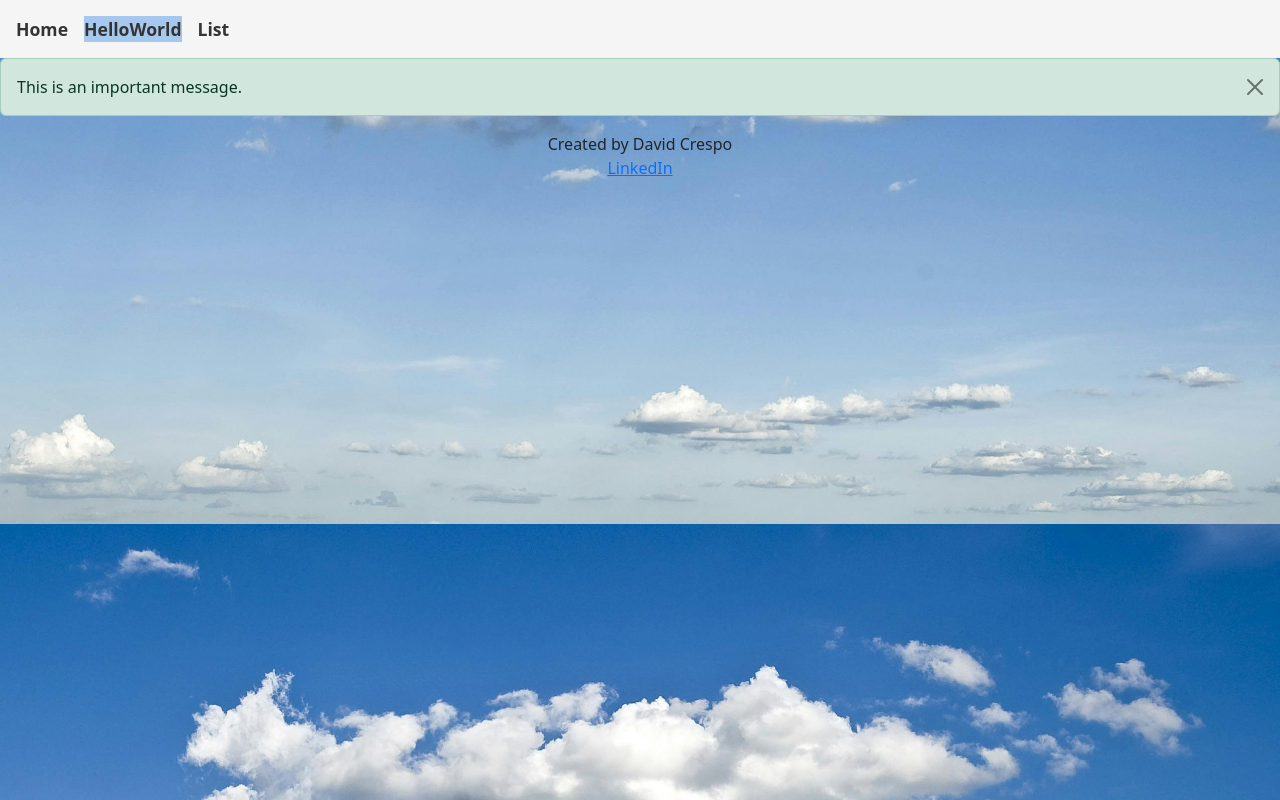
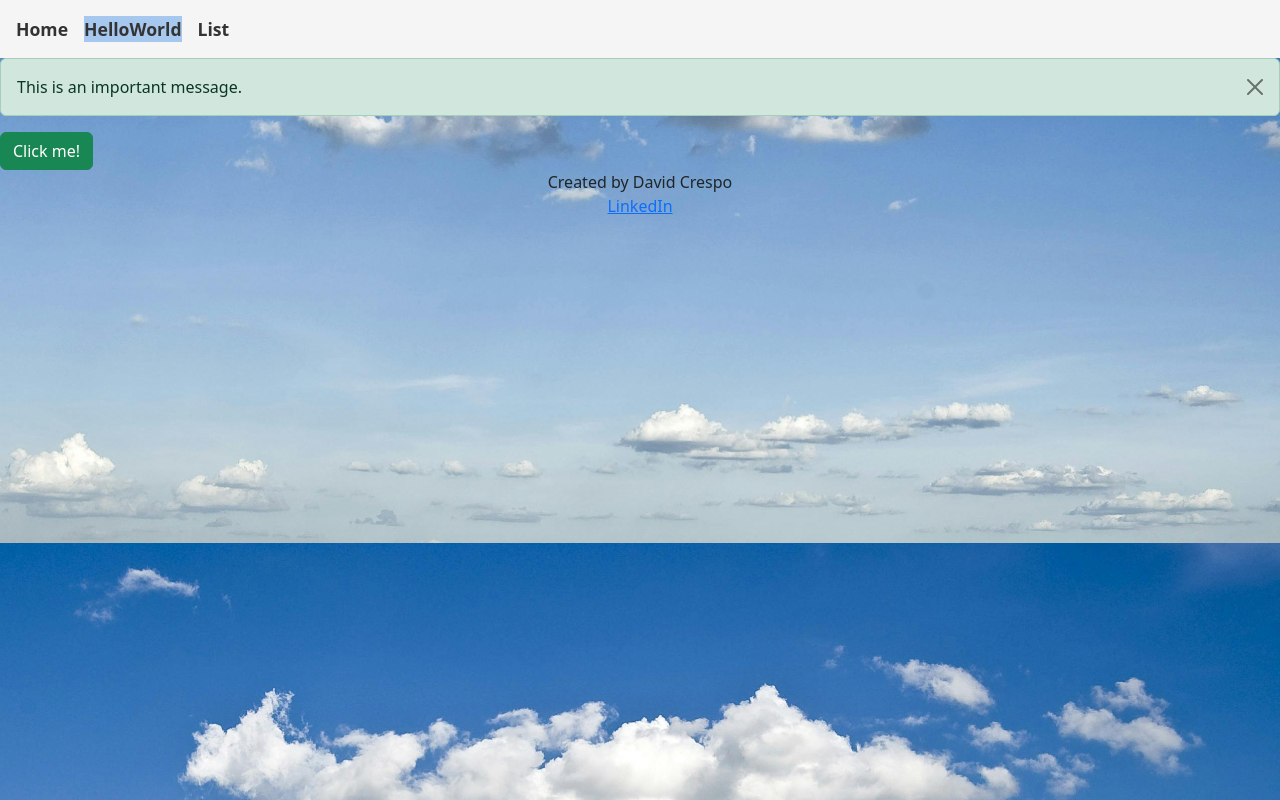
Before and after one commit to iguannago/my_react, a React app in the folder my-workspace/: page /hello-world in a window 1280 px wide. Built offline with nearby package versions, Linux system fonts and the light colour scheme.

Commit message:
add Button2 and unit tests

```diff
--- /dev/null
+++ b/my-workspace/src/components/HelloWorld/HelloWorld2/Button2.tsx
@@ -0,0 +1,13 @@
+interface Button2Props {
+  buttonTitle: string;
+}
+
+const Button2 = ({ buttonTitle }: Button2Props) => {
+  return (
+    <button type="button" className="btn btn-success">
+      {buttonTitle}
+    </button>
+  );
+};
+
+export default Button2;
--- a/my-workspace/src/components/HelloWorld/HelloWorld2/HelloWorld2.tsx
+++ b/my-workspace/src/components/HelloWorld/HelloWorld2/HelloWorld2.tsx
@@ -1,11 +1,17 @@
 import Alert2 from './Alert2';
+import Button2 from './Button2';
 
 interface HelloWorld2Props {
   alertMessage: string;
 }
 
 const HelloWorld2 = ({ alertMessage }: HelloWorld2Props) => {
-  return <Alert2 alertMessage={alertMessage} />;
+  return (
+    <>
+      <Alert2 alertMessage={alertMessage} />
+      <Button2 buttonTitle="Click me!" />
+    </>
+  );
 };
 
 export default HelloWorld2;
```
Also changed, not shown: 1 other file (tests, documents, lock files or other folders).
